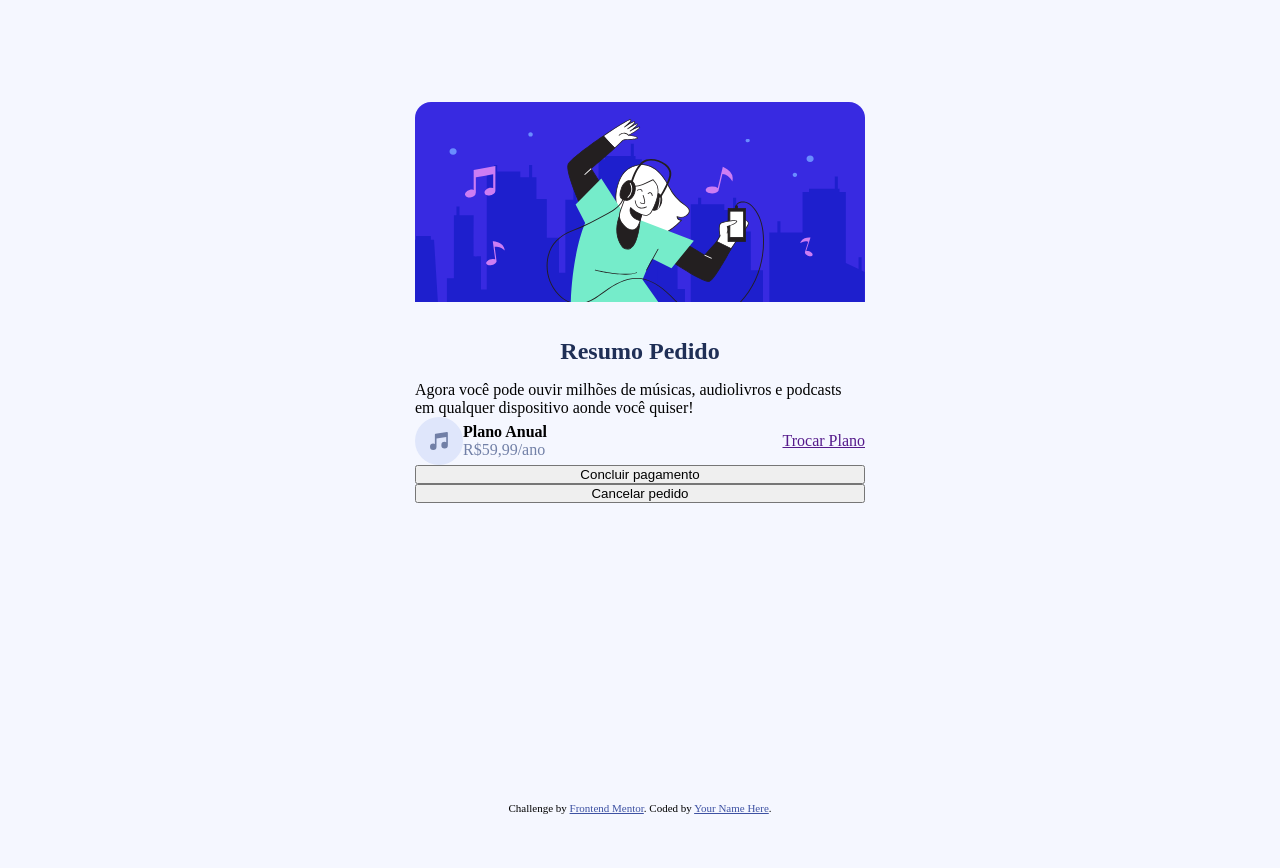
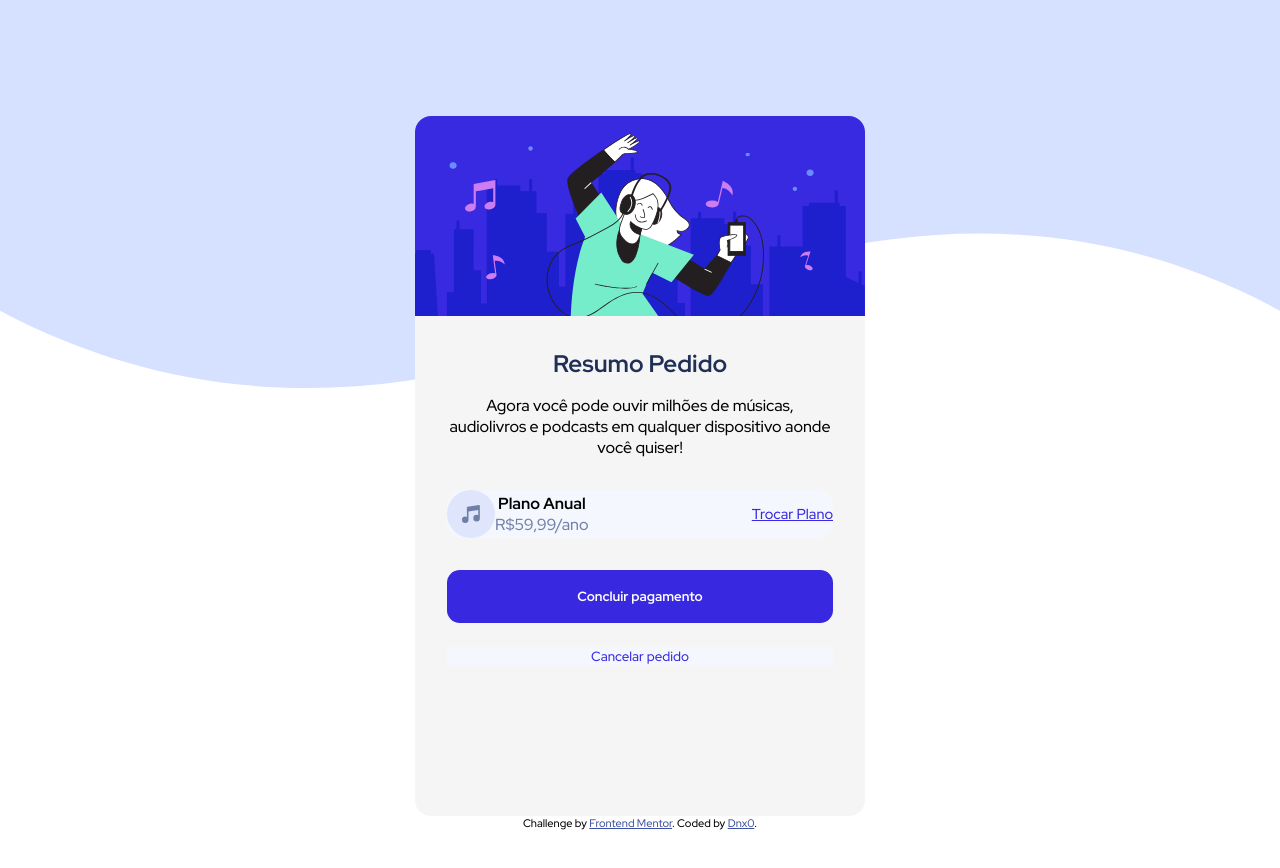
Before and after one commit to Dnx0/Desafio-Frontend-Mentor, a plain HTML site: page Resumo pedido/index.html in a window 1280 px wide. After the commit the page ends 830 px from the top, so only its background shows below. Drawn offline with Linux system fonts and the light colour scheme.

Commit message:
versão final

```diff
--- a/Resumo pedido/index.html
+++ b/Resumo pedido/index.html
@@ -47,7 +47,7 @@
 
   <div class="attribution">
     Challenge by <a href="https://www.frontendmentor.io?ref=challenge" target="_blank">Frontend Mentor</a>.
-    Coded by <a href="#">Your Name Here</a>.
+    Coded by <a href="#">Dnx0</a>.
   </div>
 </body>
 
--- a/Resumo pedido/style.css
+++ b/Resumo pedido/style.css
@@ -5,6 +5,7 @@
     --cor-fundo: hsl(225, 100%, 98%);
     --azul-escuro: hsl(223, 47%, 23%);
     --negrito: hsl(224, 23%, 55%);
+    --link: hsl(245, 75%, 52%);
 }
 
 * {
@@ -12,20 +13,33 @@
     margin: 0;
     padding: 0;
     box-sizing: border-box;
+    font-family: 'Red Hat Display', sans-serif;
 }
 
+
+
 body{
-    background-color: var(--cor-fundo);
-
+    background: url('/Resumo pedido/images/pattern-background-desktop.svg');
+    background-size: 100%;
+    background-repeat: no-repeat;
+    width: 100%;
+    height: 100vh;
+    padding: 1rem;
 }
 
 main{
-    width: 450px;
+    min-width: 375px;
+    max-width: 450px;
     height: 700px;
     margin-left: auto;
     margin-right: auto;
     margin-top: 8%;
-
+    background-color: whitesmoke;
+    display: flex;
+    flex-direction: column;
+    justify-content: space-between;
+    align-items: center;
+    border-radius: 1rem;
 }
 .imgprincipal{
     height: 200px;
@@ -35,6 +49,8 @@ main{
 article{
     height: 100%;
     width: 100%;
+    padding: 0 2rem;
+    text-align: center;
 }
 
 article h1{
@@ -48,6 +64,9 @@ article h1{
     display: flex;
     flex-direction: row;
     align-items: center;
+    background-color: var(--cor-fundo);
+    margin: 2rem 0;
+    border-radius: 1rem;
 }
 /*Icone do simbolo de música*/
 .plan img{
@@ -62,6 +81,15 @@ article h1{
 /*Fazendo o change ir para o final do card*/
 .plan a{
     margin-left: auto;
+    color: var(--link);
+    font-weight: 500;
+    font-size: 90%;
+    transition: all 0.3s;
+}
+
+.plan a:hover{
+    color: var(--azul-escuro);
+    text-decoration: none;
 }
 
 .price{
@@ -73,3 +101,33 @@ article h1{
     display: flex;
     flex-direction: column;
 }
+
+button{
+    cursor: pointer;
+    border: none;
+
+}
+
+.confirm{
+
+    color: white;
+    background-color: var(--link);
+    font-weight: 700;
+
+    border-radius: 0.8rem;
+    height: 4em;
+    margin-bottom: 1.5rem;
+}
+
+.confirm:hover{
+    background-color: var(--azul-escuro);
+}
+
+.cancel{
+    background-color: var(--cor-fundo);
+    color: var(--link);
+}
+
+.cancel:hover{
+    color: var(--azul-escuro);
+}
```
